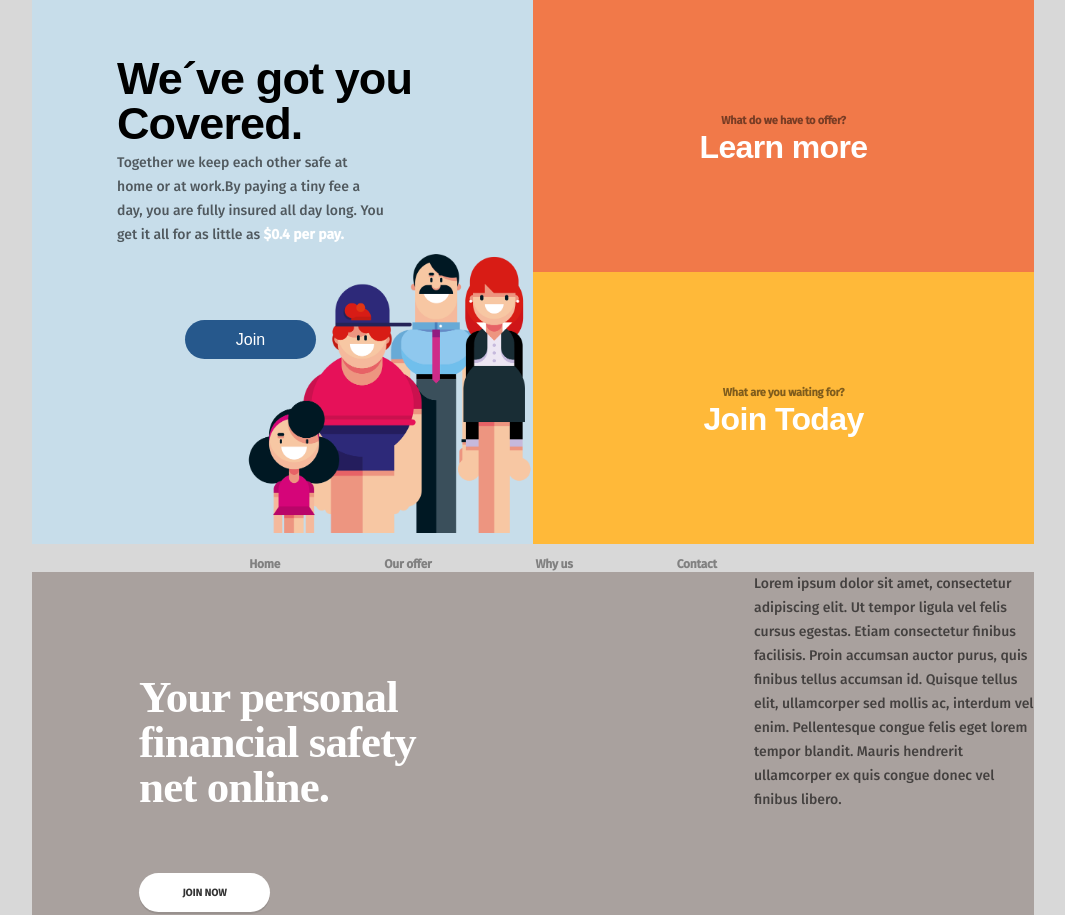
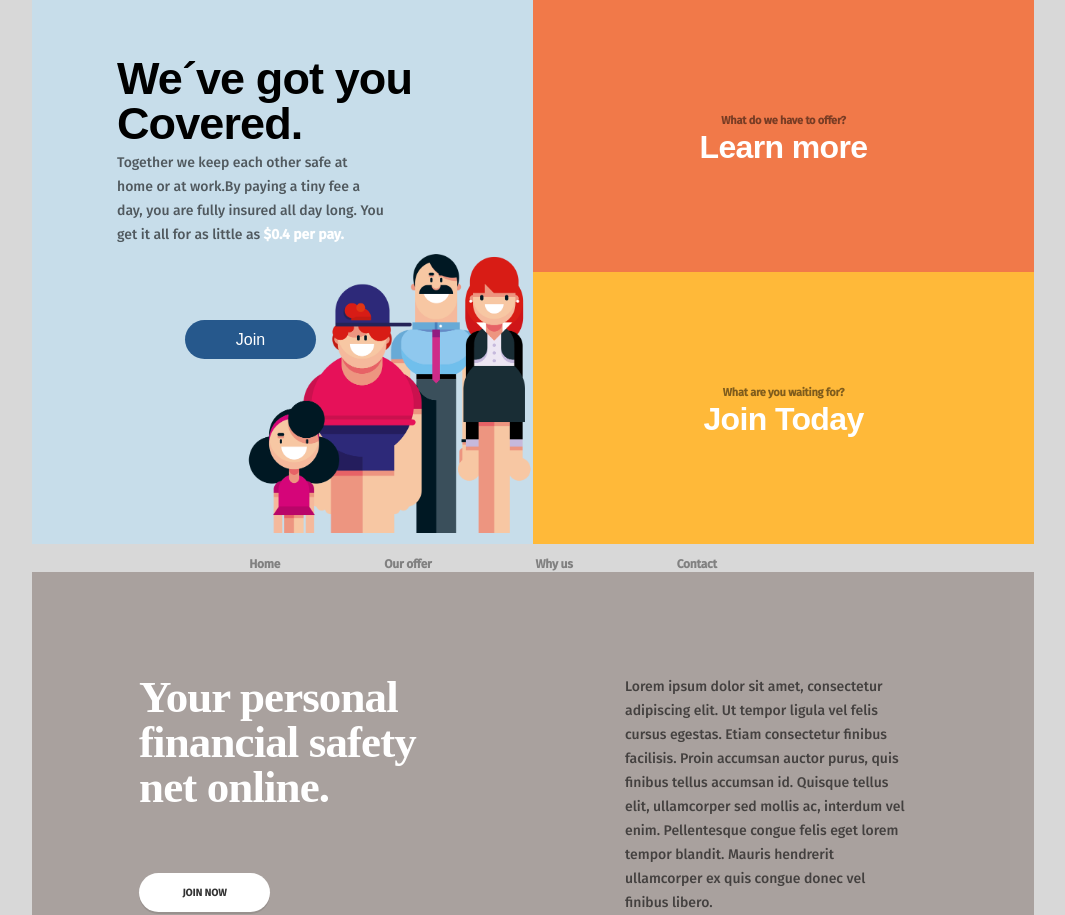
Before and after one commit to rebeckaelin/grupparbete1, a plain HTML site: page index.html in a window 1280 px wide. Shown: the top 915 px of the page, without its empty margins (108-1173 px from the left). Drawn offline with Linux system fonts and the light colour scheme; a web font is replaced by a local one.

Commit message:
fixed main txt

```diff
--- a/styles.css
+++ b/styles.css
@@ -247,7 +247,8 @@ body {
   line-height: 1.5rem;
   width: 17.5rem;
   height: 14.8125rem;
-
+  margin-top: 6.44rem;
+  margin-right: 8.06rem;
 
 }
 
```
